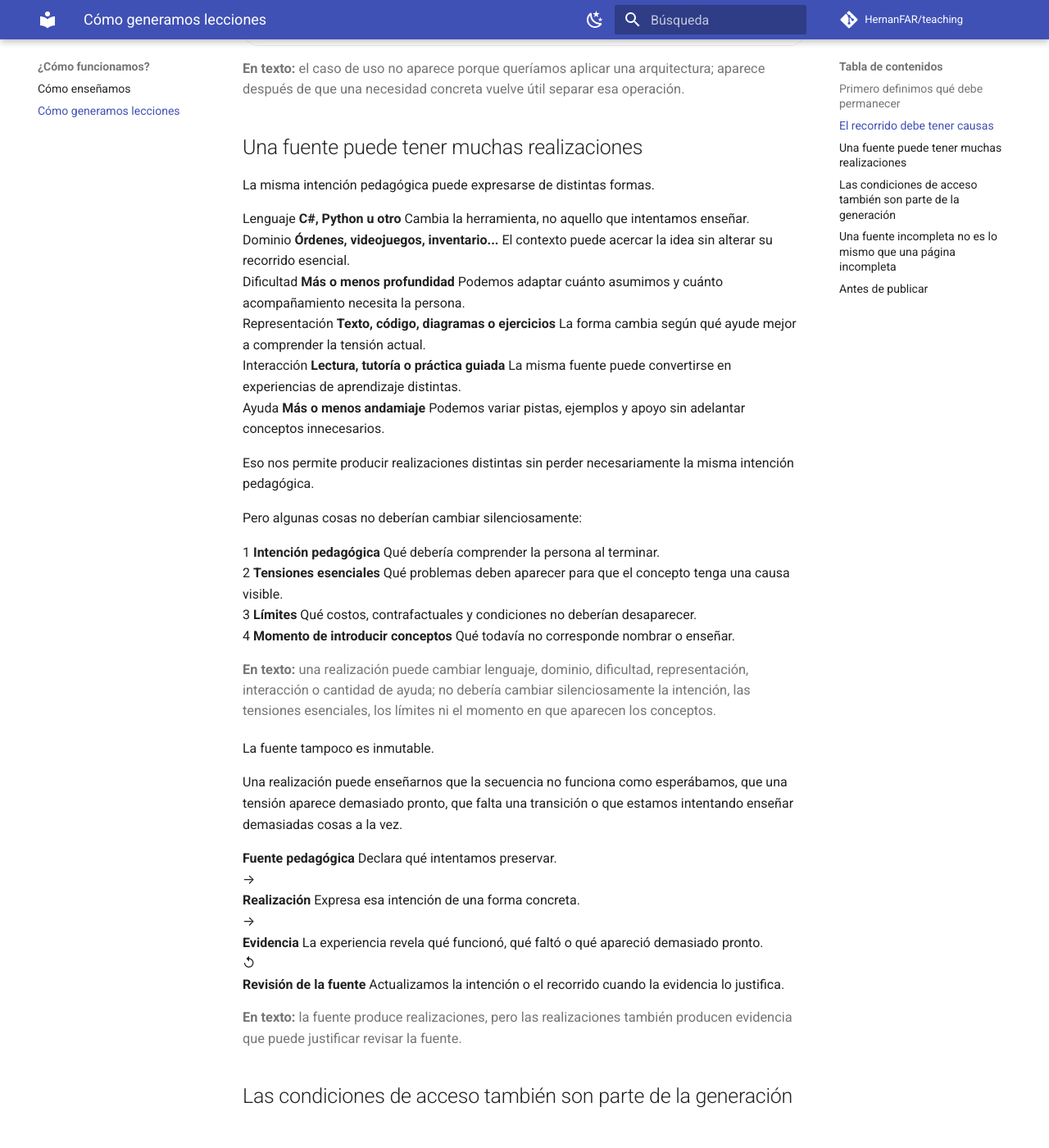
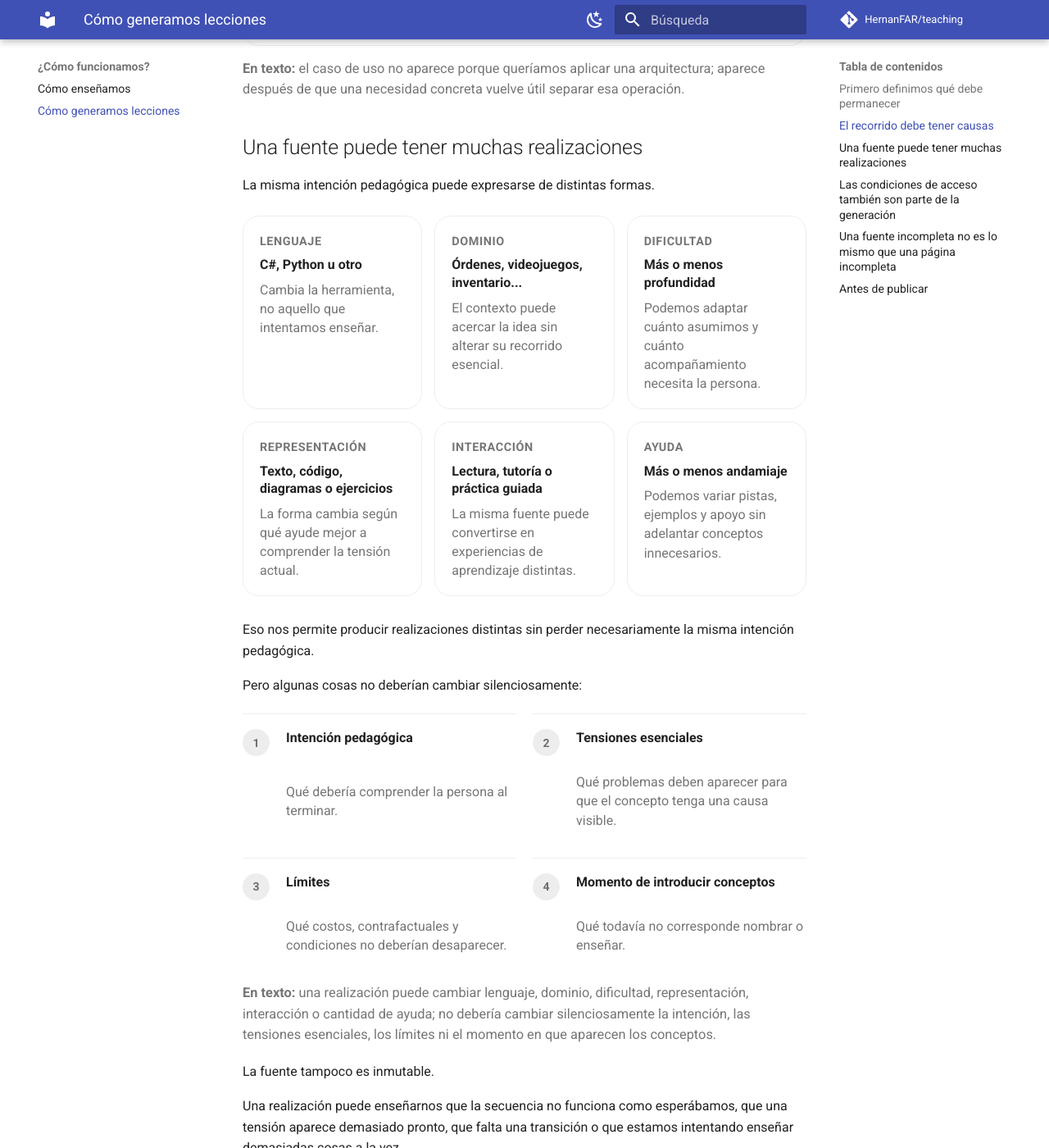
Before and after one commit to HernanFAR/teaching, an MkDocs documentation site: the page built from docs/about/lesson-generation.md, in a window 1280 px wide and 1400 px high, scrolled down 2131 px. Shown: the whole window at 82% size. Built offline with MkDocs 1.6.1 and Material for MkDocs 9.7.7, drawn with Linux system fonts in a browser that asks for light colours; comment, search, counter and statistics services are not loaded.

Commit message:
style: add realization and source feedback components

```diff
--- a/docs/stylesheets/extra.css
+++ b/docs/stylesheets/extra.css
@@ -787,3 +787,144 @@
     grid-column: 6 / span 2;
   }
 }
+
+
+.realization-variables {
+  display: grid;
+  grid-template-columns: repeat(3, minmax(0, 1fr));
+  gap: 0.75rem;
+  margin: 1.25rem 0 1.4rem;
+}
+
+.realization-variable {
+  padding: 0.95rem 1rem;
+  border: 0.05rem solid var(--md-default-fg-color--lightest);
+  border-radius: var(--teaching-radius);
+}
+
+.realization-variable__label {
+  display: block;
+  margin-bottom: 0.3rem;
+  color: var(--md-default-fg-color--light);
+  font-size: 0.72rem;
+  font-weight: 700;
+  letter-spacing: 0.04em;
+  text-transform: uppercase;
+}
+
+.realization-variable strong,
+.realization-variable > span:last-child {
+  display: block;
+}
+
+.realization-variable strong {
+  line-height: 1.35;
+}
+
+.realization-variable > span:last-child {
+  margin-top: 0.4rem;
+  color: var(--md-default-fg-color--light);
+  font-size: 0.8rem;
+  line-height: 1.45;
+}
+
+.realization-invariants {
+  display: grid;
+  grid-template-columns: repeat(2, minmax(0, 1fr));
+  gap: 0.8rem 1rem;
+  margin: 1.1rem 0 0.8rem;
+}
+
+.realization-invariant {
+  display: grid;
+  grid-template-columns: 1.9rem minmax(0, 1fr);
+  gap: 0.75rem;
+  padding: 0.9rem 0;
+  border-top: 0.05rem solid var(--md-default-fg-color--lightest);
+}
+
+.realization-invariant__number {
+  display: inline-grid;
+  place-items: center;
+  width: 1.65rem;
+  height: 1.65rem;
+  border-radius: 50%;
+  background: var(--md-default-fg-color--lightest);
+  color: var(--md-default-fg-color--light);
+  font-size: 0.7rem;
+  font-weight: 700;
+}
+
+.realization-invariant strong,
+.realization-invariant > span:last-child {
+  grid-column: 2;
+  display: block;
+}
+
+.realization-invariant strong {
+  line-height: 1.35;
+}
+
+.realization-invariant > span:last-child {
+  margin-top: 0.25rem;
+  color: var(--md-default-fg-color--light);
+  font-size: 0.8rem;
+  line-height: 1.45;
+}
+
+.source-feedback {
+  display: grid;
+  grid-template-columns: minmax(0, 1fr) auto minmax(0, 1fr) auto minmax(0, 1fr) auto minmax(0, 1fr);
+  gap: 0.55rem;
+  align-items: stretch;
+  margin: 1.2rem 0 0.75rem;
+}
+
+.source-feedback__step {
+  padding: 0.95rem;
+  border: 0.05rem solid var(--md-default-fg-color--lightest);
+  border-radius: var(--teaching-radius);
+}
+
+.source-feedback__step strong,
+.source-feedback__step span {
+  display: block;
+}
+
+.source-feedback__step span {
+  margin-top: 0.35rem;
+  color: var(--md-default-fg-color--light);
+  font-size: 0.8rem;
+  line-height: 1.45;
+}
+
+.source-feedback__step--review {
+  border-color: color-mix(in srgb, var(--md-accent-fg-color) 45%, var(--md-default-fg-color--lightest));
+}
+
+.source-feedback__arrow {
+  display: grid;
+  place-items: center;
+  color: var(--md-default-fg-color--light);
+}
+
+@media screen and (max-width: 59.9844em) {
+  .realization-variables {
+    grid-template-columns: repeat(2, minmax(0, 1fr));
+  }
+
+  .source-feedback {
+    grid-template-columns: 1fr;
+  }
+
+  .source-feedback__arrow {
+    transform: rotate(90deg);
+  }
+}
+
+@media screen and (max-width: 45rem) {
+  .realization-variables,
+  .realization-invariants {
+    grid-template-columns: 1fr;
+  }
+}
```
